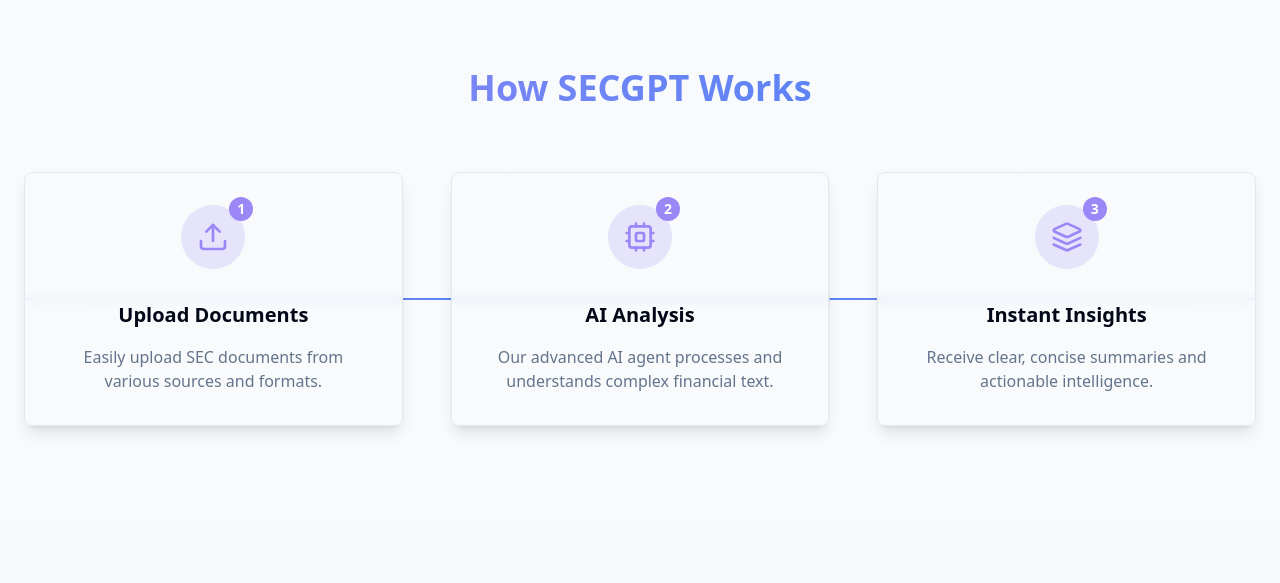
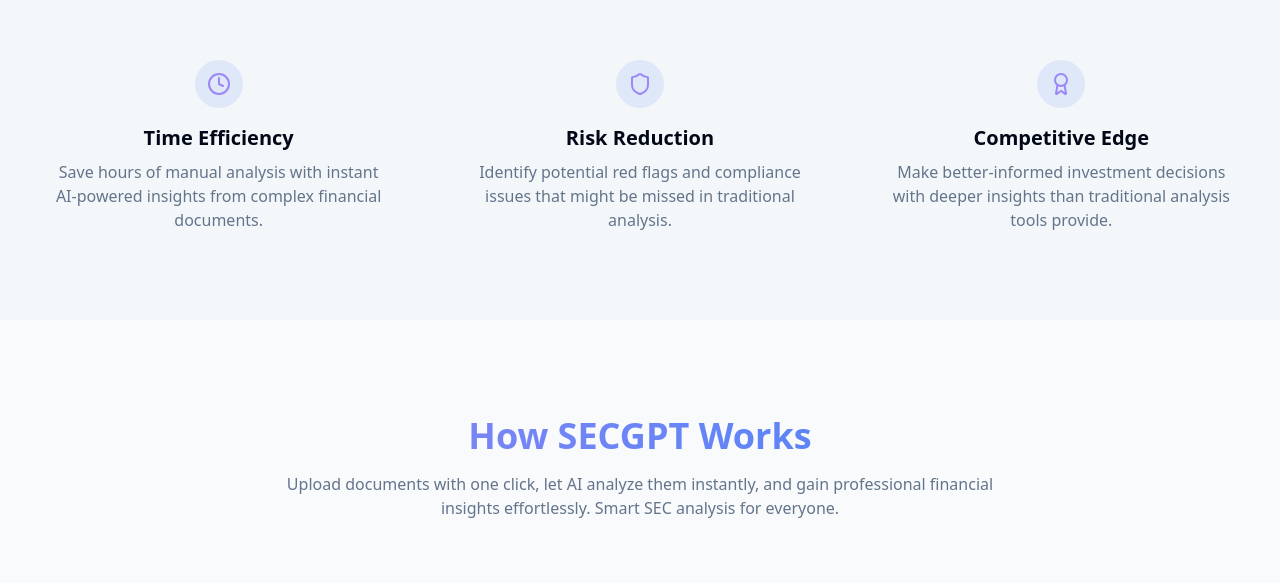
Before and after one commit to MarkLo127/secgpt, a React (Vite) app: page / in a window 1280 px wide. Shown: the part 769-1352 px from the top of the page. Built offline with nearby package versions, Linux system fonts and the light colour scheme.

Commit message:
Add content to home page sections
Add descriptions to the "How SECGPT Works" and "Powerful AI-Driven Solutions" sections.

```diff
--- a/src/components/home/HowItWorksSection.tsx
+++ b/src/components/home/HowItWorksSection.tsx
@@ -1,3 +1,4 @@
+
 import { Upload, Cpu, Layers } from "lucide-react";
 import { useLanguage } from "@/providers/LanguageProvider";
 const HowItWorksSection = () => {
@@ -11,7 +12,9 @@ const HowItWorksSection = () => {
           <h2 className="text-3xl md:text-4xl font-bold tech-text-gradient mb-4">
             {t("home.how_it_works.title")}
           </h2>
-
+          <p className="text-muted-foreground max-w-3xl mx-auto">
+            {t("home.how_it_works.desc_short")}
+          </p>
         </div>
 
         <div className="grid grid-cols-1 md:grid-cols-3 gap-12 relative">
--- a/src/components/home/KeyBenefitsSection.tsx
+++ b/src/components/home/KeyBenefitsSection.tsx
@@ -1,9 +1,43 @@
+
 import { Clock, Shield, Award } from "lucide-react";
 import { useLanguage } from "@/providers/LanguageProvider";
+
 const KeyBenefitsSection = () => {
   const {
     t
   } = useLanguage();
-  return;
+
+  return (
+    <section className="py-16 bg-muted/50">
+      <div className="container px-4 md:px-6">
+        <div className="grid grid-cols-1 md:grid-cols-3 gap-8">
+          <div className="flex flex-col items-center text-center p-6">
+            <div className="h-12 w-12 rounded-full bg-primary/10 flex items-center justify-center mb-4">
+              <Clock className="h-6 w-6 text-secgpt-blue" />
+            </div>
+            <h3 className="text-xl font-semibold mb-2">{t("home.benefit1.title") || "Time Efficiency"}</h3>
+            <p className="text-muted-foreground">{t("home.benefit1.description") || "Save hours of manual analysis with instant AI-powered insights from complex financial documents."}</p>
+          </div>
+
+          <div className="flex flex-col items-center text-center p-6">
+            <div className="h-12 w-12 rounded-full bg-primary/10 flex items-center justify-center mb-4">
+              <Shield className="h-6 w-6 text-secgpt-blue" />
+            </div>
+            <h3 className="text-xl font-semibold mb-2">{t("home.benefit2.title") || "Risk Reduction"}</h3>
+            <p className="text-muted-foreground">{t("home.benefit2.description") || "Identify potential red flags and compliance issues that might be missed in traditional analysis."}</p>
+          </div>
+
+          <div className="flex flex-col items-center text-center p-6">
+            <div className="h-12 w-12 rounded-full bg-primary/10 flex items-center justify-center mb-4">
+              <Award className="h-6 w-6 text-secgpt-blue" />
+            </div>
+            <h3 className="text-xl font-semibold mb-2">{t("home.benefit3.title") || "Competitive Edge"}</h3>
+            <p className="text-muted-foreground">{t("home.benefit3.description") || "Make better-informed investment decisions with deeper insights than traditional analysis tools provide."}</p>
+          </div>
+        </div>
+      </div>
+    </section>
+  );
 };
+
 export default KeyBenefitsSection;
--- a/src/components/home/KeyFeaturesSection.tsx
+++ b/src/components/home/KeyFeaturesSection.tsx
@@ -1,3 +1,4 @@
+
 import { FileText, Search, BarChart, AreaChart, Building, CheckCircle } from "lucide-react";
 import { Card, CardHeader, CardContent, CardFooter, CardTitle } from "@/components/ui/card";
 import { useLanguage } from "@/providers/LanguageProvider";
@@ -13,7 +14,9 @@ const KeyFeaturesSection = () => {
             {t("home.features.title")}
           </h2>
 
-
+          <p className="text-muted-foreground max-w-3xl mx-auto">
+            {t("home.features.desc_short")}
+          </p>
 
         </div>
 
--- a/src/translations/en.json
+++ b/src/translations/en.json
@@ -1,10 +1,11 @@
+
 {
   "home.title": "SECGPT - Transforming Financial Data into Strategic Insights",
   "home.subtitle": "Unraveling Complex SEC Documents with Advanced AI",
   "home.description": "Harness cutting-edge AI to decode intricate financial narratives, turning raw SEC data into actionable intelligence and strategic foresight.",
   "home.cta": "Start Analyzing",
   "home.how_it_works.title": "How SECGPT Works",
-  "home.how_it_works.description": "Effortless SEC analysis: upload, let AI analyze, get insights instantly.",
+  "home.how_it_works.desc_short": "Upload documents with one click, let AI analyze them instantly, and gain professional financial insights effortlessly. Smart SEC analysis for everyone.",
   "home.how_it_works.step1.title": "Upload Documents",
   "home.how_it_works.step1.description": "Easily upload SEC documents from various sources and formats.",
   "home.how_it_works.step2.title": "AI Analysis",
@@ -32,6 +33,12 @@
   "home.feature6.title": "Compliance Review",
   "home.feature6.description": "Automatically identify and flag compliance issues and disclosure anomalies in company reports to reduce legal and regulatory risks.",
   "home.feature6.footer": "Regulatory compliance risk early warning",
+  "home.benefit1.title": "Time Efficiency",
+  "home.benefit1.description": "Save hours of manual analysis with instant AI-powered insights from complex financial documents.",
+  "home.benefit2.title": "Risk Reduction",
+  "home.benefit2.description": "Identify potential red flags and compliance issues that might be missed in traditional analysis.",
+  "home.benefit3.title": "Competitive Edge",
+  "home.benefit3.description": "Make better-informed investment decisions with deeper insights than traditional analysis tools provide.",
   "nav.home": "Home",
   "nav.analysis": "Analysis",
   "nav.language": "Language",
--- a/src/translations/zh.json
+++ b/src/translations/zh.json
@@ -1,3 +1,4 @@
+
 {
   "home.title": "SECGPT - 將金融數據轉化為戰略洞察",
   "home.subtitle": "用先進AI解析複雜的SEC文件",
@@ -32,6 +33,12 @@
   "home.feature6.title": "合規審查",
   "home.feature6.description": "自動識別和標記公司報告中的合規問題和信息披露異常，以降低法律和監管風險。",
   "home.feature6.footer": "監管合規風險早期預警",
+  "home.benefit1.title": "提高效率",
+  "home.benefit1.description": "節省手動分析的時間，從複雜的財務文件中獲取即時AI驅動的見解。",
+  "home.benefit2.title": "降低風險",
+  "home.benefit2.description": "識別傳統分析可能遺漏的潛在危險信號和合規問題。",
+  "home.benefit3.title": "競爭優勢",
+  "home.benefit3.description": "獲得比傳統分析工具更深入的見解，做出更明智的投資決策。",
   "nav.home": "首頁",
   "nav.analysis": "分析",
   "nav.language": "語言",
```
